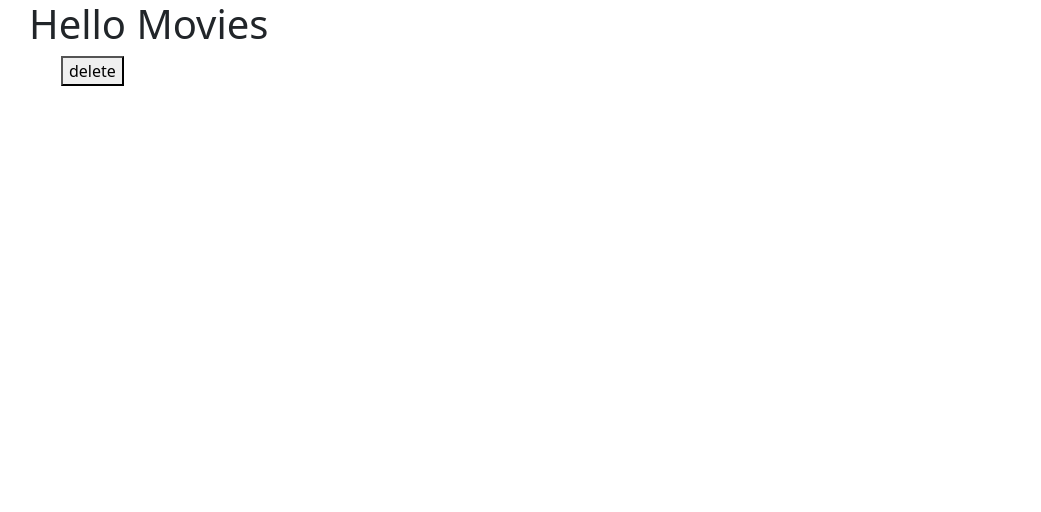
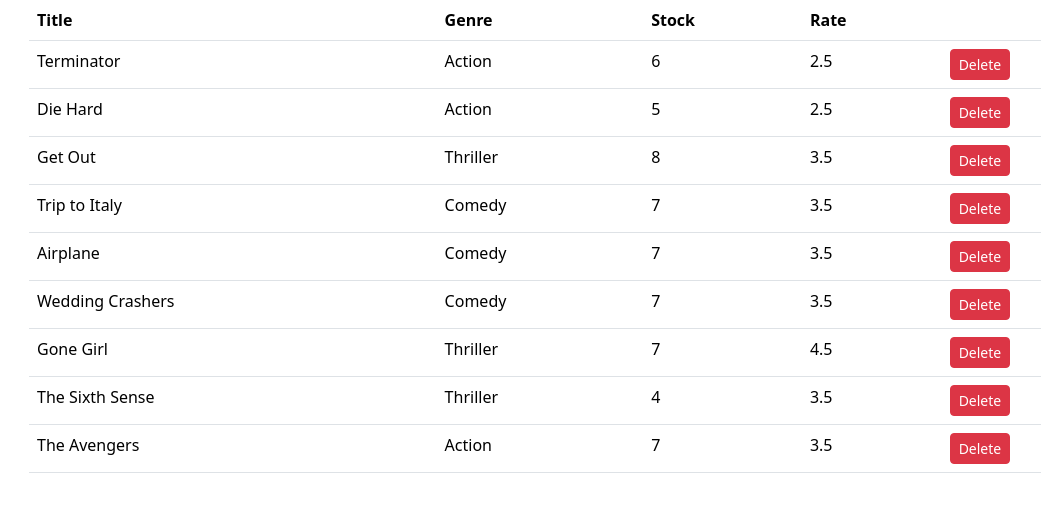
Before and after one commit to qcwssss/Mastering-React-With-Mosh, a React (Create React App) app in the folder vidly/: page / in a window 1280 px wide. Shown: the top 512 px of the page, without its empty margins (53-1094 px from the left). Built offline with nearby package versions, Linux system fonts and the light colour scheme.

Commit message:
update handleDelete

```diff
--- a/vidly/src/App.js
+++ b/vidly/src/App.js
@@ -2,7 +2,7 @@
 import Movies from "./components/movies";
 import "./App.css";
 
-class App extends React.Component {
+class App extends Component {
   render() {
     return (
       <main className="container">
--- a/vidly/src/components/movies.jsx
+++ b/vidly/src/components/movies.jsx
@@ -6,19 +6,42 @@
     movies: getMovies(),
   };
 
-  handleDelete = (movie) => {};
+  handleDelete = (movie) => {
+    const movies = this.state.movies.filter((m) => m._id !== movie._id);
+    this.setState({ movies: movies });
+  };
 
   render() {
     return (
-      <div>
-        <h1>Hello Movies</h1>
-        <ul>
-          {this.state.movies.forEach((movie) => {
-            <li key={movie.title}> {movie.title} </li>;
-          })}
-          <button>delete</button>
-        </ul>
-      </div>
+      <table className="table">
+        <thead>
+          <tr>
+            <th>Title</th>
+            <th>Genre</th>
+            <th>Stock</th>
+            <th>Rate</th>
+            <th></th>
+          </tr>
+        </thead>
+        <tbody>
+          {this.state.movies.map((movie) => (
+            <tr key={movie._id}>
+              <td>{movie.title}</td>
+              <td>{movie.genre.name}</td>
+              <td>{movie.numberInStock}</td>
+              <td>{movie.dailyRentalRate}</td>
+              <td>
+                <button
+                  onClick={() => this.handleDelete(movie)}
+                  className="btn btn-danger btn-sm"
+                >
+                  Delete
+                </button>
+              </td>
+            </tr>
+          ))}
+        </tbody>
+      </table>
     );
   }
 }
--- a/vidly/src/index.js
+++ b/vidly/src/index.js
@@ -5,8 +5,6 @@
 import reportWebVitals from "./reportWebVitals";
 import "bootstrap/dist/css/bootstrap.css";
 import "font-awesome/css/font-awesome.css";
-// import { FontAwesomeIcon } from "@fortawesome/react-fontawesome";
-// import { faCoffee } from "@fortawesome/free-solid-svg-icons";
 
 ReactDOM.render(
   <React.StrictMode>
```
